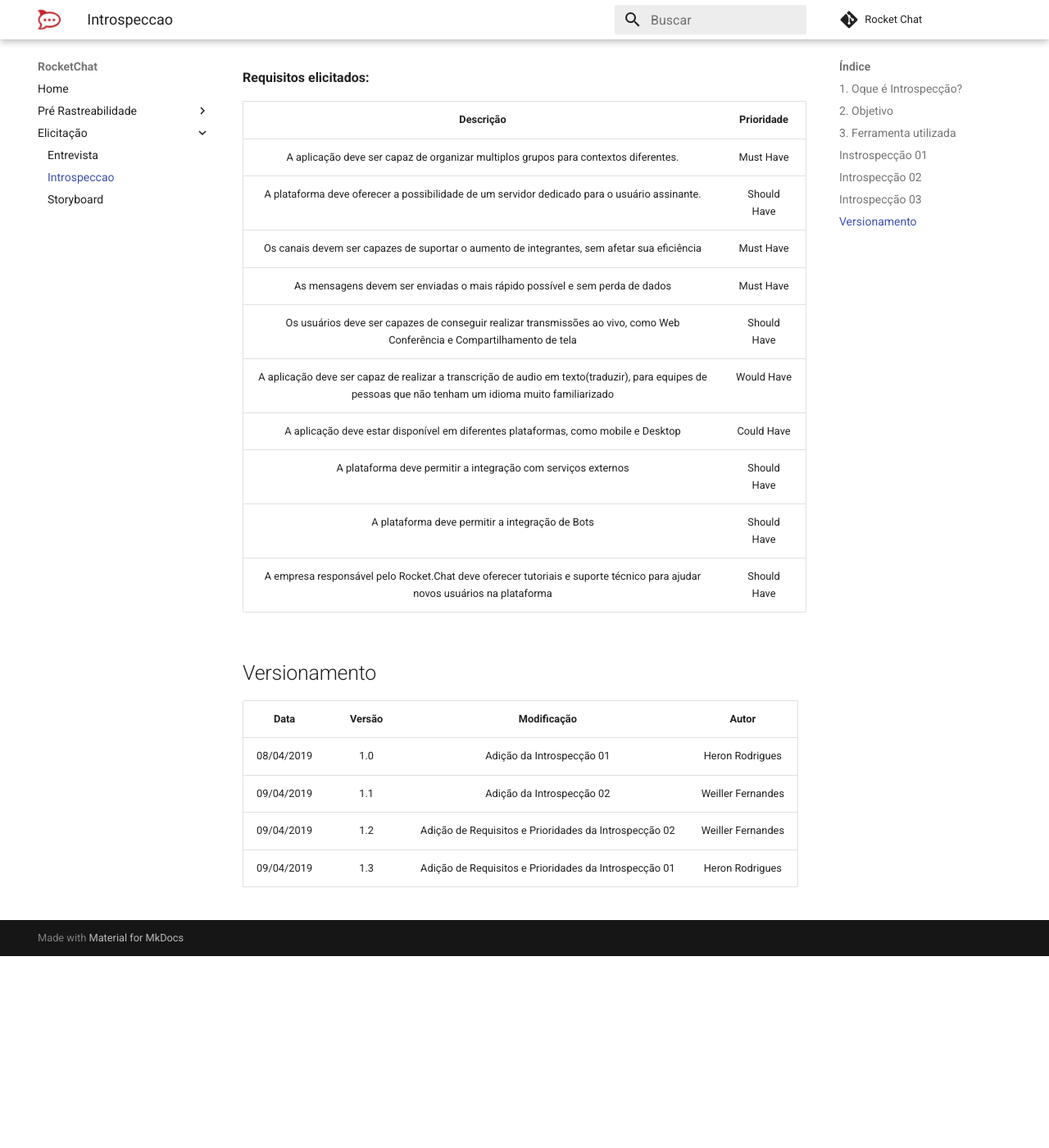
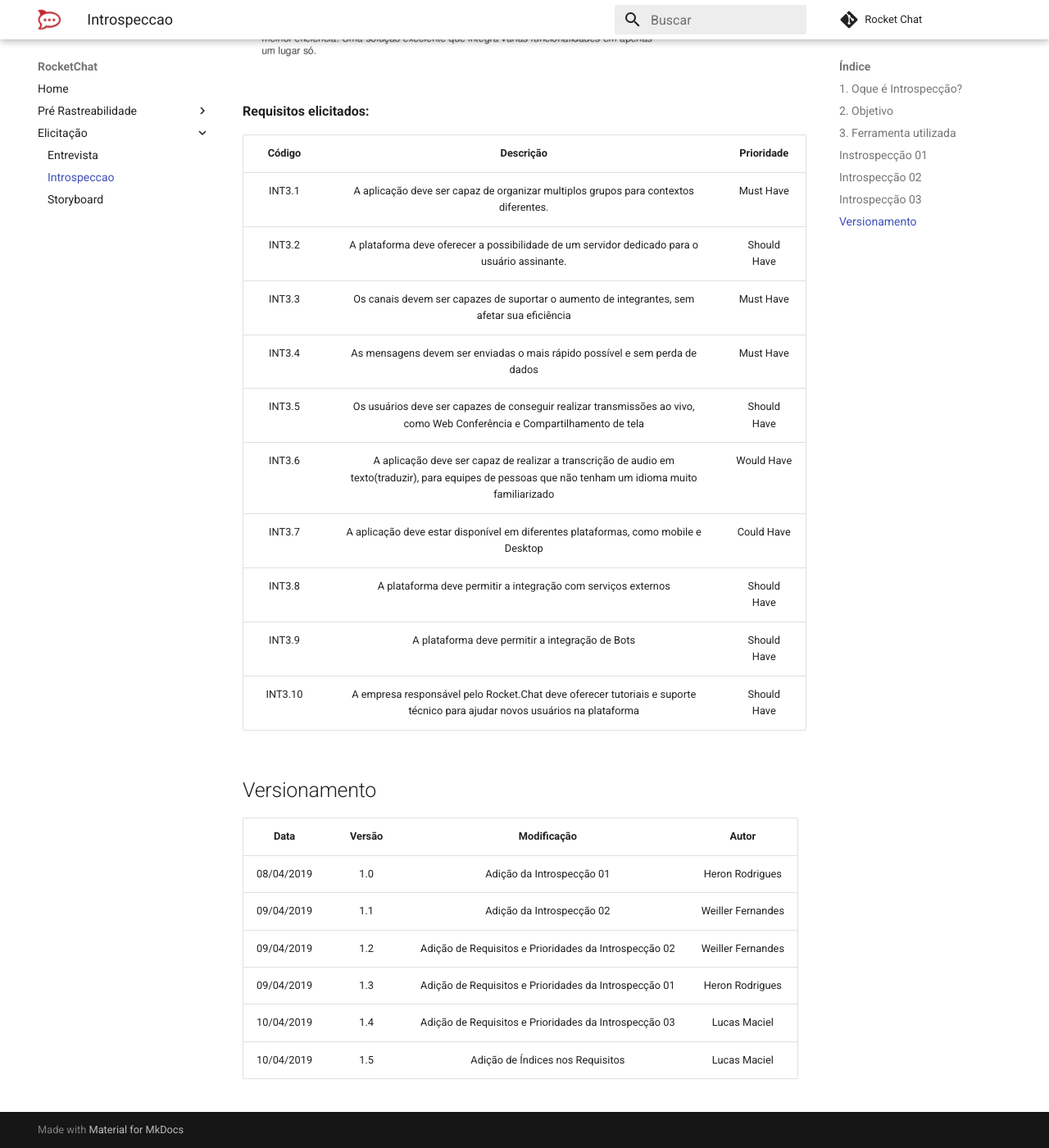
Before and after one commit to MarcosNBJ/2019.1-RocketChat, an MkDocs documentation site: the page built from docs/Elicitação/Introspeccao.md, in a window 1280 px wide and 1400 px high, scrolled down 3822 px. Shown: the whole window at 82% size. Built offline with MkDocs 1.6.1 and Material for MkDocs 9.7.7, drawn with Linux system fonts in a browser that asks for light colours; comment, search, counter and statistics services are not loaded; before the commit the page ends 4988 px from its top, so only the background shows below that; some of the changed text lies outside the part shown.

Commit message:
Adicionar indices aos requisitos das instropeccoes

```diff
--- a/docs/Elicitação/Introspeccao.md
+++ b/docs/Elicitação/Introspeccao.md
@@ -19,15 +19,15 @@
 
 **Requisitos elicitados:**
 
-| Descrição | Prioridade |
-|  :------: | :------: |
-| O usuário deve ter a disposição, a criação de canais e grupos, privados/publicos, ilimitados. | Must Have |
-| O app deve possuir uma interface intuitiva, com boa usabilidade. | Should Have |
-| A plataforma deve oferecer a possibilidade do usuário entrar no app por meio de uma conta de outra aplicação. | Would Have |
-| O app deve oferecer a possibilidade do usuário instalar seu próprio servidor local. | Must Have |
-| O usuário deve ter a disposição, o uso de áudio e video conferência. | Should Have |
-| O app deve oferecer ao usuário, poder mencionar, um ou todos, os membros do grupo para chamar atenção para alguma mensagem. | Should Have |
-| Deve ser uma plataforma que ofereça segurança com dados dos usuários. | Must Have |
+| Código | Descrição | Prioridade |
+| :------: | :------: | :------: |
+| INT1.1 | O usuário deve ter a disposição, a criação de canais e grupos, privados/publicos, ilimitados. | Must Have |
+| INT1.2 | O app deve possuir uma interface intuitiva, com boa usabilidade. | Should Have |
+| INT1.3 | A plataforma deve oferecer a possibilidade do usuário entrar no app por meio de uma conta de outra aplicação. | Would Have |
+| INT1.4 | O app deve oferecer a possibilidade do usuário instalar seu próprio servidor local. | Must Have |
+| INT1.5 | O usuário deve ter a disposição, o uso de áudio e video conferência. | Should Have |
+| INT1.6 | O app deve oferecer ao usuário, poder mencionar, um ou todos, os membros do grupo para chamar atenção para alguma mensagem. | Should Have |
+| INT1.7 | Deve ser uma plataforma que ofereça segurança com dados dos usuários. | Must Have |
 
 ## Introspecção 02
 
@@ -35,14 +35,14 @@
 
 **Requisitos elicitados:**
 
-| Descrição | Prioridade |
-|  :------: | :--------: |
-| O usuário deve poder enviar arquivos e documentos em uma conversa. | Should Have |
-| O app deve oferecer um campo de busca dentro de uma conversa. | Could Have |
-| O app deve ser capaz de listar todos os documentos já enviados em uma conversa, para que o usuário consiga achar facilmente qualquer um deles. | Could Have |
-| O usuário deve poder marcar/mencionar um determinado membro de um grupo para chamar sua atenção para uma mensagem importante. | Should Have |
-| O usuário deve poder criar chats para conversas em grupo. | Must Have |
-| A plataforma deve ter uma interface com um visual agradável, minimalista e intuitivo. | Should Have |
+| Código | Descrição | Prioridade |
+| :------: | :------: | :------: |
+| INT2.1 | O usuário deve poder enviar arquivos e documentos em uma conversa. | Should Have |
+| INT2.2 | O app deve oferecer um campo de busca dentro de uma conversa. | Could Have |
+| INT2.3 | O app deve ser capaz de listar todos os documentos já enviados em uma conversa, para que o usuário consiga achar facilmente qualquer um deles. | Could Have |
+| INT2.4 | O usuário deve poder marcar/mencionar um determinado membro de um grupo para chamar sua atenção para uma mensagem importante. | Should Have |
+| INT2.5 | O usuário deve poder criar chats para conversas em grupo. | Must Have |
+| INT2.6 | A plataforma deve ter uma interface com um visual agradável, minimalista e intuitivo. | Should Have |
 
 ## Introspecção 03
 
@@ -50,18 +50,18 @@
 
 **Requisitos elicitados:**
 
-| Descrição | Prioridade |
-|  :------: | :------: |
-| A aplicação deve ser capaz de organizar multiplos grupos para contextos diferentes. | Must Have |
-| A plataforma deve oferecer a possibilidade de um servidor dedicado para o usuário assinante. | Should Have |
-| Os canais devem ser capazes de suportar o aumento de integrantes, sem afetar sua eficiência | Must Have |
-| As mensagens devem ser enviadas o mais rápido possível e sem perda de dados  | Must Have |
-| Os usuários deve ser capazes de conseguir realizar transmissões ao vivo, como Web Conferência e Compartilhamento de tela | Should Have |
-| A aplicação deve ser capaz de realizar a transcrição de audio em texto(traduzir), para equipes de pessoas que não tenham um idioma muito familiarizado | Would Have |
-| A aplicação deve estar disponível em diferentes plataformas, como mobile e Desktop | Could Have |
-| A plataforma deve permitir a integração com serviços externos | Should Have |
-| A plataforma deve permitir a integração de Bots | Should Have |
-| A empresa responsável pelo Rocket.Chat deve oferecer tutoriais e suporte técnico para ajudar novos usuários na plataforma | Should Have |
+| Código | Descrição | Prioridade |
+| :------: | :------: | :------: |
+| INT3.1 | A aplicação deve ser capaz de organizar multiplos grupos para contextos diferentes. | Must Have |
+| INT3.2 | A plataforma deve oferecer a possibilidade de um servidor dedicado para o usuário assinante. | Should Have |
+| INT3.3 | Os canais devem ser capazes de suportar o aumento de integrantes, sem afetar sua eficiência | Must Have |
+| INT3.4 | As mensagens devem ser enviadas o mais rápido possível e sem perda de dados  | Must Have |
+| INT3.5 | Os usuários deve ser capazes de conseguir realizar transmissões ao vivo, como Web Conferência e Compartilhamento de tela | Should Have |
+| INT3.6 | A aplicação deve ser capaz de realizar a transcrição de audio em texto(traduzir), para equipes de pessoas que não tenham um idioma muito familiarizado | Would Have |
+| INT3.7 | A aplicação deve estar disponível em diferentes plataformas, como mobile e Desktop | Could Have |
+| INT3.8 | A plataforma deve permitir a integração com serviços externos | Should Have |
+| INT3.9 | A plataforma deve permitir a integração de Bots | Should Have |
+| INT3.10 | A empresa responsável pelo Rocket.Chat deve oferecer tutoriais e suporte técnico para ajudar novos usuários na plataforma | Should Have |
 
 
 
@@ -73,3 +73,5 @@
 | 09/04/2019 | 1.1 | Adição da Introspecção 02 | Weiller Fernandes |
 | 09/04/2019 | 1.2 | Adição de Requisitos e Prioridades da Introspecção 02 | Weiller Fernandes |
 | 09/04/2019 | 1.3 | Adição de Requisitos e Prioridades da Introspecção 01 | Heron Rodrigues |
+| 10/04/2019 | 1.4 | Adição de Requisitos e Prioridades da Introspecção 03 | Lucas Maciel |
+| 10/04/2019 | 1.5 | Adição de Índices nos Requisitos | Lucas Maciel |
```
